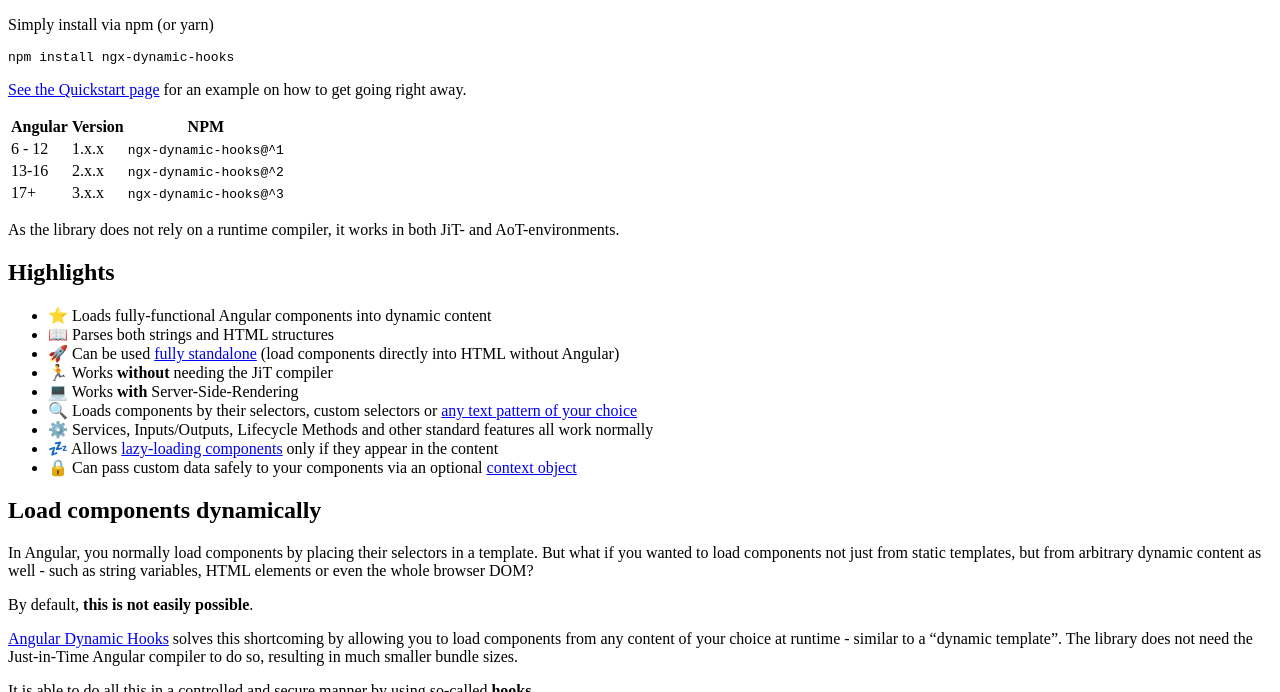
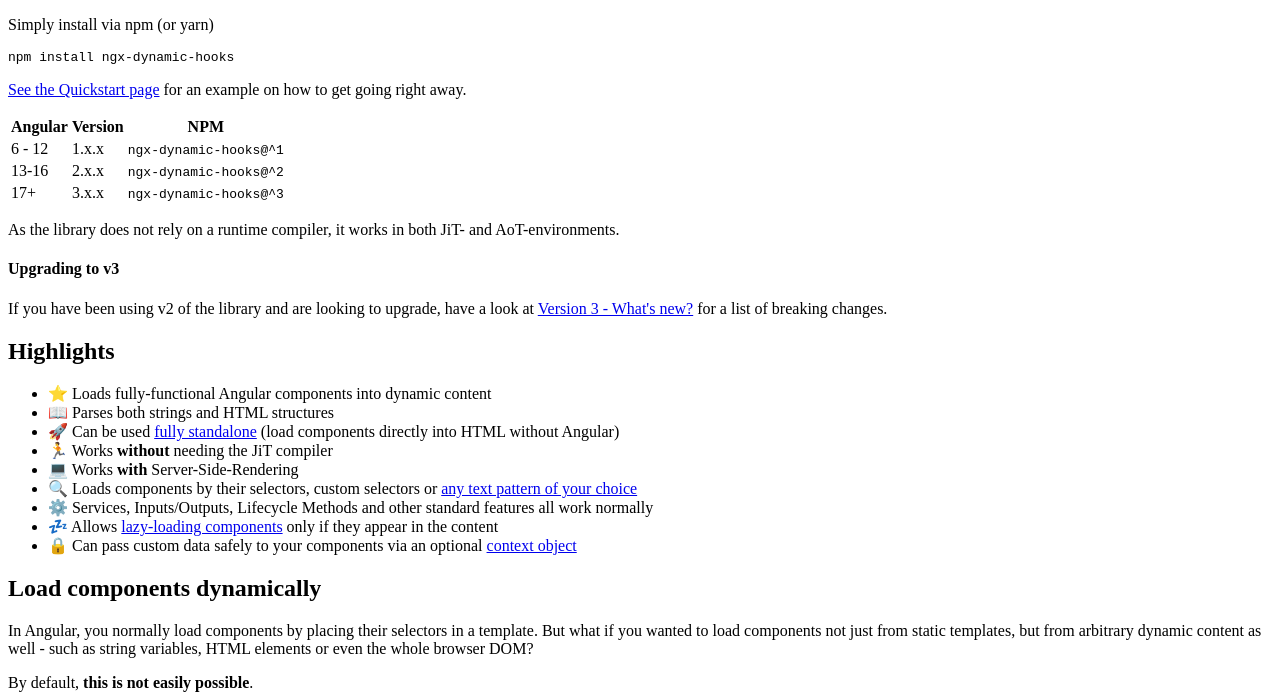
Before and after one commit to Angular-Dynamic-Hooks/Documentation, a Jekyll site: the page built from guide/index.md, in a window 1280 px wide and 900 px high, scrolled down 17389 px, cut to the strip 0-692 px from the top of the window. Built offline with Jekyll 4.4.1, drawn with Linux system fonts in a browser that asks for light colours.

Commit message:
Added v3 upgrade notice to installation section

```diff
--- a/guide/index.md
+++ b/guide/index.md
@@ -39,6 +39,11 @@
 | 17+  | 3.x.x | `ngx-dynamic-hooks@^3` |
 
 As the library does not rely on a runtime compiler, it works in both JiT- and AoT-environments.
+
+{% include docs/notice.html content="
+  <h4>Upgrading to v3</h4>
+  <span>If you have been using v2 of the library and are looking to upgrade, have a look at <a href='/guide/version-3-whats-new'>Version 3 - What's new?</a> for a list of breaking changes.</span>
+" %}
 
 ## Highlights
 
```
